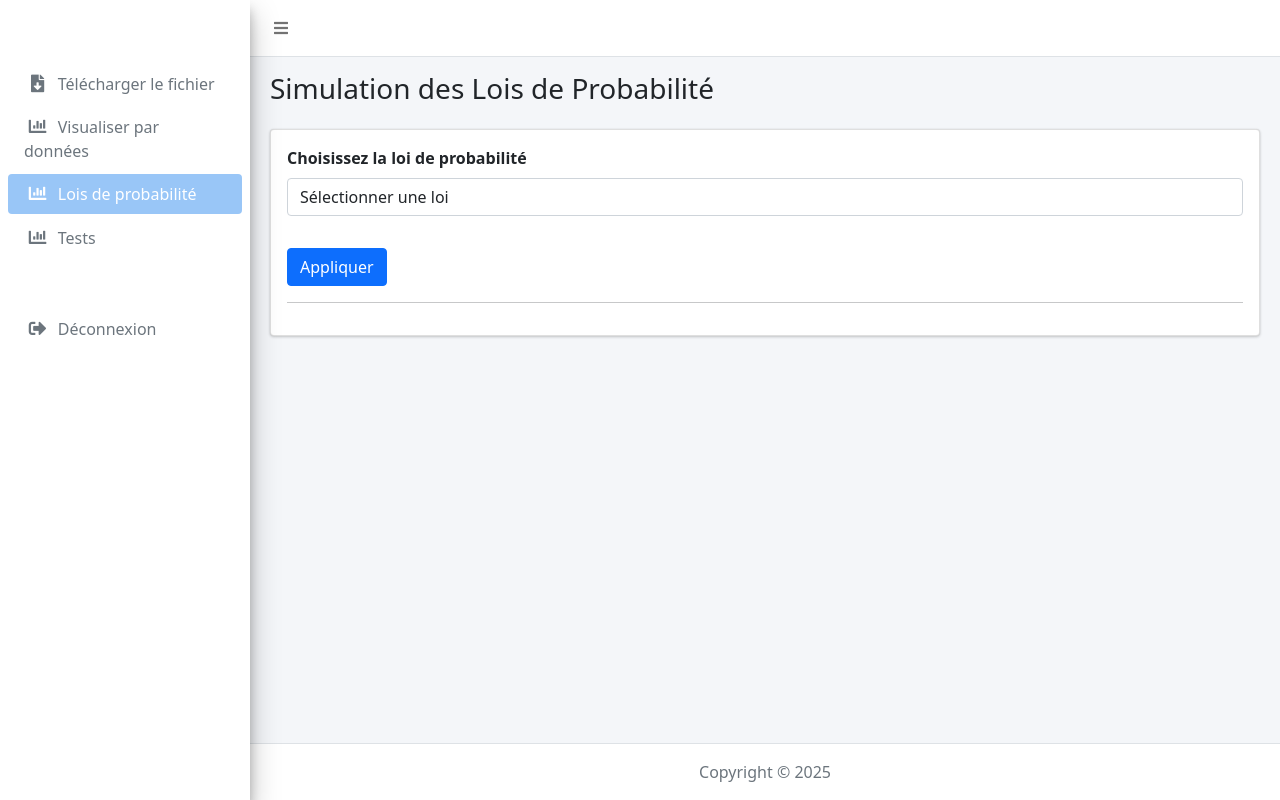
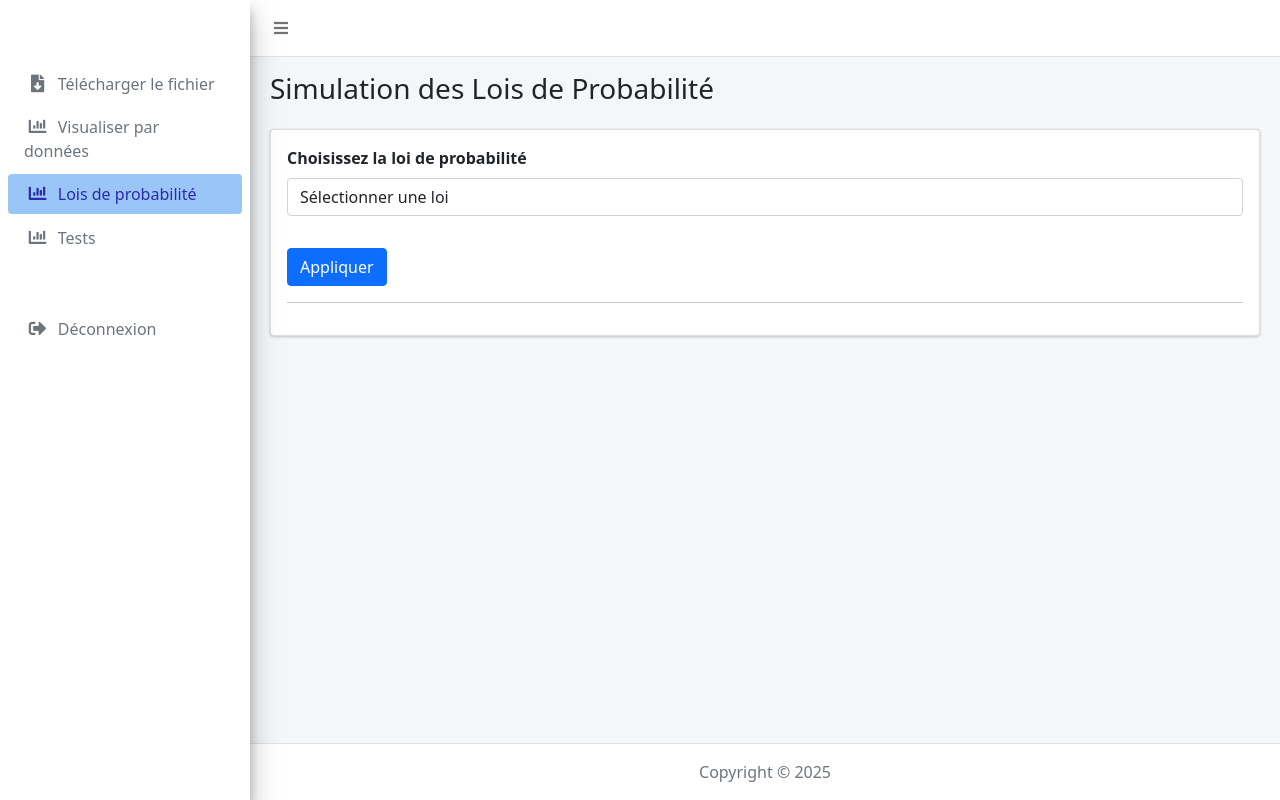
Before and after one commit to nelle-kelly/Projet_probabilit-, a Django app: template patient/app_patient/templates/lois_de_probabilite.html in a window 1280 px wide. Run offline with Django 3.2, Linux system fonts and the light colour scheme; the template is opened without the code that fills it, so the values that code supplies are empty; some libraries are stand-ins or nearby versions.

Commit message:
update nav

```diff
--- a/patient/app_patient/templates/base.html
+++ b/patient/app_patient/templates/base.html
@@ -56,7 +56,7 @@
                             </a>
                         </li>
                         <li class="nav-item">
-                            <a href="{% url 'test_traitement' %}" class="nav-link">
+                            <a href="{% url 'test_inferentiel' %}" class="nav-link">
                                 <i class="nav-icon fas fa-chart-bar"></i>
                                 <p>Tests</p>
                             </a>
--- a/patient/app_patient/templates/lois_de_probabilite.html
+++ b/patient/app_patient/templates/lois_de_probabilite.html
@@ -13,7 +13,7 @@
     <style>
         .sidebar-primary .nav-sidebar>.nav-item>.nav-link.active {
             background-color: #99c6f7;
-            color: white;
+            color: rgb(44, 42, 166);
         }
         .hidden {
             display: none;
@@ -59,7 +59,7 @@
                             </a>
                         </li>
                         <li class="nav-item">
-                            <a href="{% url 'test_traitement' %}" class="nav-link">
+                            <a href="{% url 'inferentiel' %}" class="nav-link">
                                 <i class="nav-icon fas fa-chart-bar"></i>
                                 <p>Tests</p>
                             </a>
--- a/patient/app_patient/templates/test_inferentiel.html
+++ b/patient/app_patient/templates/test_inferentiel.html
@@ -156,7 +156,7 @@
                             </a>
                         </li>
                         <li class="nav-item">
-                            <a href="{% url 'test_traitement' %}" class="nav-link active">
+                            <a href="{% url 'test_inferentiel' %}" class="nav-link active">
                                 <i class="nav-icon fas fa-chart-bar"></i>
                                 <p>Tests</p>
                             </a>
--- a/patient/app_patient/templates/visualiser_par_donnee.html
+++ b/patient/app_patient/templates/visualiser_par_donnee.html
@@ -13,7 +13,7 @@
     <style>
         .sidebar-primary .nav-sidebar>.nav-item>.nav-link.active {
             background-color: #99c6f7;
-            color: white;
+            color: rgb(44, 42, 166);
         }
     </style>
 </head>
```
